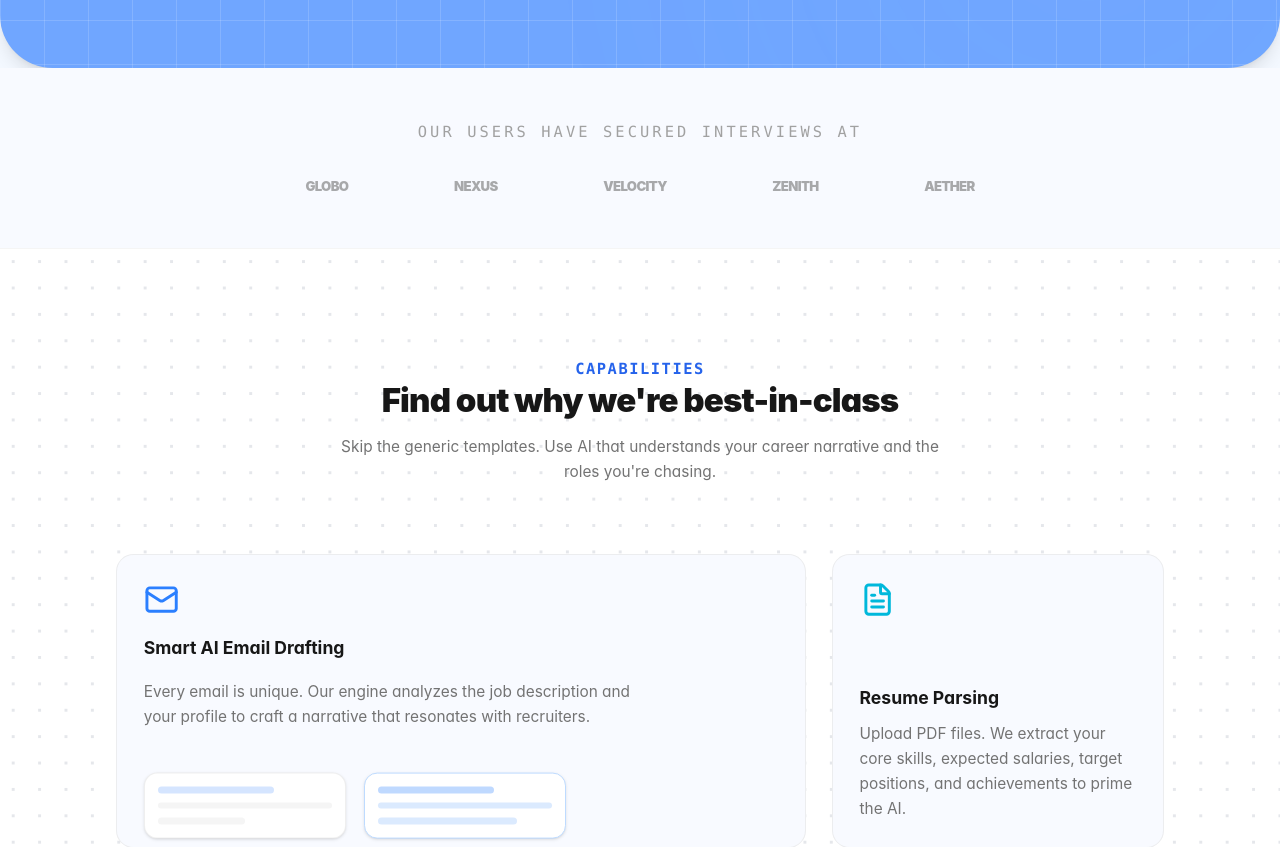
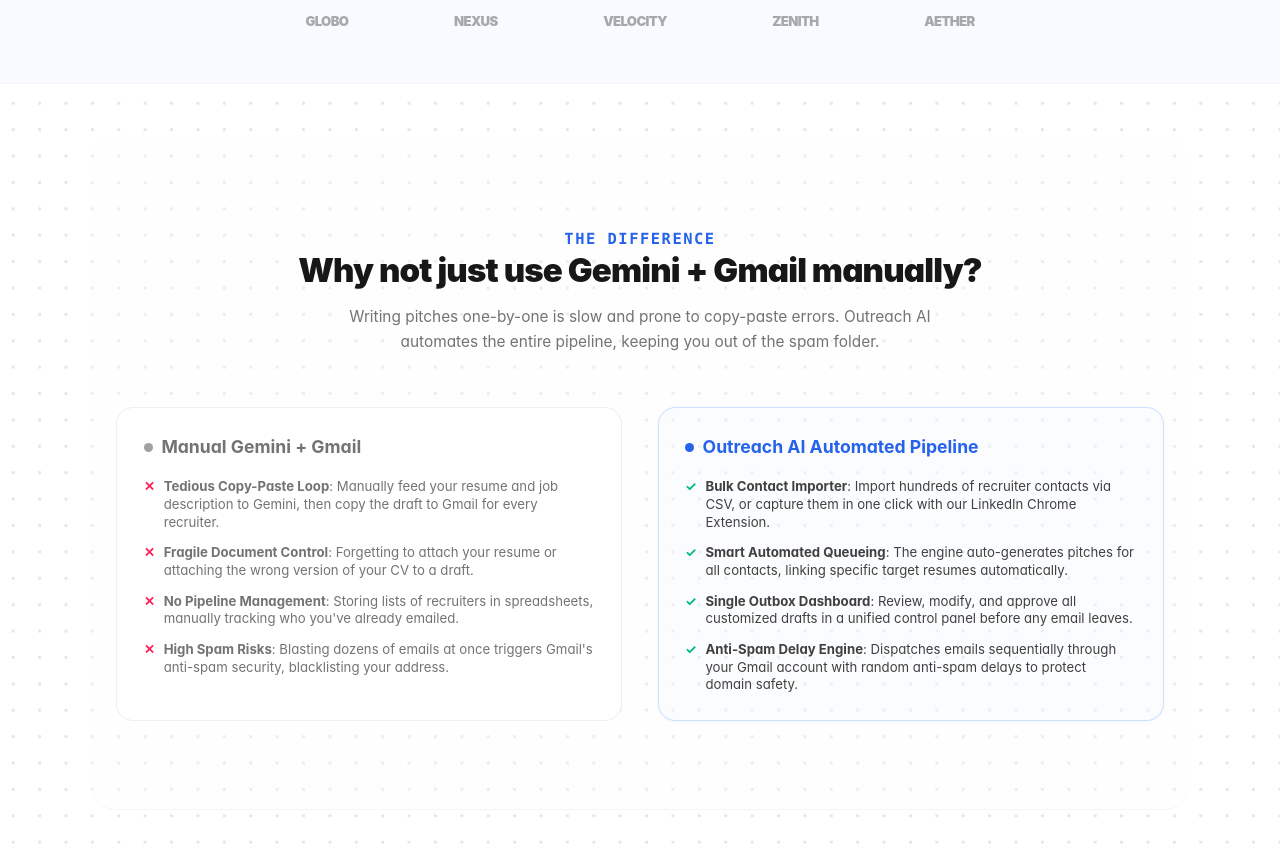
Before and after one commit to Aditya07024/Outreach-AI, a React (Vite) app in the folder frontend/: page / in a window 1280 px wide. Shown: the part 860-1707 px from the top of the page. Built offline with nearby package versions, Linux system fonts and the light colour scheme.

Commit message:
docs(frontend): pivot hero page messaging to focus on emailing pipeline automation and add comparative workflow section

```diff
--- a/frontend/src/pages/LandingPage.tsx
+++ b/frontend/src/pages/LandingPage.tsx
@@ -294,15 +294,15 @@
               <div className="space-y-6 lg:col-span-7 text-left text-white animate-fade-in-up">
                 <div className="inline-flex items-center gap-2 px-4 py-1.5 rounded-full bg-white/20 border border-white/30 text-white text-sm font-mono font-bold tracking-widest uppercase">
                   <Sparkles className="w-3.5 h-3.5" />
-                  <span>Next-Gen Outreach</span>
+                  <span>Pipeline Automation</span>
                 </div>
 
                 <h1 className="text-4xl md:text-5xl lg:text-6xl font-black leading-tight tracking-tight text-white animate-fade-in-up animation-delay-100">
-                  Automate Personalized <br/>Career Outreach with AI
+                  Automated Cold <br/>Emailing Pipeline
                 </h1>
 
                 <p className="text-sm md:text-base text-white/90 max-w-md leading-relaxed animate-fade-in-up animation-delay-200">
-                  Upload your resume, connect your Gmail, and let AI generate personalized outreach emails for recruiters. Review every draft before sending with built-in safety delays.
+                  Import recruiter databases in bulk, queue personalized pitches, review drafts in a single outbox, and dispatch sequentially with safety delays to protect your sender reputation.
                 </p>
 
                 <div className="flex flex-wrap gap-3.5 items-center pt-2 animate-fade-in-up animation-delay-300">
@@ -577,27 +577,94 @@
         </div>
       </section>
 
+      {/* Unique Value Proposition Comparison Section */}
+      <section className="py-20 px-6 max-w-[1000px] mx-auto z-10 relative border-b border-neutral-100 bg-neutral-50/30 rounded-3xl my-12 animate-fade-in-up" id="why-different">
+        <div className="text-center mb-12 space-y-3">
+          <span className="text-sm font-mono tracking-widest text-[#2563eb] uppercase font-bold">The Difference</span>
+          <h2 className="text-3xl font-black tracking-tight text-neutral-900">
+            Why not just use Gemini + Gmail manually?
+          </h2>
+          <p className="text-sm text-neutral-500 max-w-xl mx-auto leading-relaxed">
+            Writing pitches one-by-one is slow and prone to copy-paste errors. Outreach AI automates the entire pipeline, keeping you out of the spam folder.
+          </p>
+        </div>
+
+        <div className="grid grid-cols-1 md:grid-cols-2 gap-8 mt-8">
+          {/* Manual Workflow */}
+          <div className="bg-white p-6 rounded-2xl border border-neutral-200/60 space-y-4">
+            <h3 className="text-base font-bold text-neutral-500 flex items-center gap-2">
+              <span className="w-2 h-2 rounded-full bg-neutral-400" />
+              Manual Gemini + Gmail
+            </h3>
+            <ul className="space-y-3 text-xs text-neutral-500">
+              <li className="flex items-start gap-2">
+                <span className="text-rose-500 font-bold">✕</span>
+                <span><strong>Tedious Copy-Paste Loop</strong>: Manually feed your resume and job description to Gemini, then copy the draft to Gmail for every recruiter.</span>
+              </li>
+              <li className="flex items-start gap-2">
+                <span className="text-rose-500 font-bold">✕</span>
+                <span><strong>Fragile Document Control</strong>: Forgetting to attach your resume or attaching the wrong version of your CV to a draft.</span>
+              </li>
+              <li className="flex items-start gap-2">
+                <span className="text-rose-500 font-bold">✕</span>
+                <span><strong>No Pipeline Management</strong>: Storing lists of recruiters in spreadsheets, manually tracking who you've already emailed.</span>
+              </li>
+              <li className="flex items-start gap-2">
+                <span className="text-rose-500 font-bold">✕</span>
+                <span><strong>High Spam Risks</strong>: Blasting dozens of emails at once triggers Gmail's anti-spam security, blacklisting your address.</span>
+              </li>
+            </ul>
+          </div>
+
+          {/* Outreach AI Automated Pipeline */}
+          <div className="bg-blue-50/20 p-6 rounded-2xl border border-blue-200/80 space-y-4 shadow-sm shadow-blue-500/5">
+            <h3 className="text-base font-bold text-[#2563eb] flex items-center gap-2">
+              <span className="w-2 h-2 rounded-full bg-[#2563eb]" />
+              Outreach AI Automated Pipeline
+            </h3>
+            <ul className="space-y-3 text-xs text-neutral-700">
+              <li className="flex items-start gap-2">
+                <span className="text-emerald-500 font-bold">✓</span>
+                <span><strong>Bulk Contact Importer</strong>: Import hundreds of recruiter contacts via CSV, or capture them in one click with our LinkedIn Chrome Extension.</span>
+              </li>
+              <li className="flex items-start gap-2">
+                <span className="text-emerald-500 font-bold">✓</span>
+                <span><strong>Smart Automated Queueing</strong>: The engine auto-generates pitches for all contacts, linking specific target resumes automatically.</span>
+              </li>
+              <li className="flex items-start gap-2">
+                <span className="text-emerald-500 font-bold">✓</span>
+                <span><strong>Single Outbox Dashboard</strong>: Review, modify, and approve all customized drafts in a unified control panel before any email leaves.</span>
+              </li>
+              <li className="flex items-start gap-2">
+                <span className="text-emerald-500 font-bold">✓</span>
+                <span><strong>Anti-Spam Delay Engine</strong>: Dispatches emails sequentially through your Gmail account with random anti-spam delays to protect domain safety.</span>
+              </li>
+            </ul>
+          </div>
+        </div>
+      </section>
+
       {/* Feature Bento Grid Section */}
       <section className="py-24 px-6 max-w-[1000px] mx-auto z-10 relative" id="features">
         <div className="text-center mb-16 space-y-3">
           <span className="text-sm font-mono tracking-widest text-[#2563eb] uppercase font-bold">Capabilities</span>
           <h2 className="text-3xl font-black tracking-tight text-neutral-900">
-            Find out why we're best-in-class
+            Complete Job Outreach Pipeline
           </h2>
           <p className="text-sm text-neutral-500 max-w-xl mx-auto leading-relaxed">
-            Skip the generic templates. Use AI that understands your career narrative and the roles you're chasing.
+            Skip manual templates and fragile copy-pasting. Outreach AI automates database management, drafting, and sequential delivery.
           </p>
         </div>
 
         <div className="grid grid-cols-1 md:grid-cols-3 gap-6 text-neutral-800">
 
-          {/* Card 1: AI Email Drafting (2 Cols) */}
+          {/* Card 1: Bulk Campaign Pitch Drafting (2 Cols) */}
           <div className="md:col-span-2 rounded-2xl p-6 bg-[#f8faff] border border-neutral-200/60 hover:border-blue-400/40 transition-all duration-300 hover:scale-[1.01] hover:-translate-y-0.5 relative overflow-hidden group flex flex-col justify-between min-h-[240px] hover:shadow-xl hover:shadow-blue-500/5">
             <div className="space-y-4 z-10">
               <Mail className="w-8 h-8 text-blue-500" />
-              <h3 className="text-base font-bold text-neutral-900">Smart AI Email Drafting</h3>
+              <h3 className="text-base font-bold text-neutral-900">Personalized Bulk Drafting</h3>
               <p className="text-sm text-neutral-500 max-w-md leading-relaxed">
-                Every email is unique. Our engine analyzes the job description and your profile to craft a narrative that resonates with recruiters.
+                Automatically match job specifications and recruiter roles to your specific target resume, drafting bulk pitches customized for each contact.
               </p>
             </div>
             {/* Visual simulation elements */}
@@ -681,10 +748,10 @@
             <div className="hidden lg:block absolute top-6 left-12 right-12 h-[1px] bg-neutral-200" />
 
             {[
-              { step: '1', title: 'Upload Resume', desc: 'Simply drop your CV. Our AI extracts core skills and learns your voice.' },
+              { step: '1', title: 'Upload Resume', desc: 'Simply drop your CV. Our engine extracts core skills and parses job roles.' },
               { step: '2', title: 'Link Gmail', desc: 'Connect via Google OAuth secure token. No credentials saved.' },
-              { step: '3', title: 'Generate Drafts', desc: 'Paste recruiter contacts. Watch as Grok drafts custom pitches.' },
-              { step: '4', title: 'Review & Send', desc: 'Review everything. Once approved, the queue dispatches emails.' }
+              { step: '3', title: 'Queue Campaigns', desc: 'Import recruiter databases or capture contacts from LinkedIn in one click.' },
+              { step: '4', title: 'Sequential Send', desc: 'Approve drafts in your Outbox; our engine dispatches them with safe delays.' }
             ].map((item, idx) => (
               <div key={idx} className="space-y-4 group relative hover:translate-y-[-2px] transition-transform duration-300">
                 <div className="w-12 h-12 rounded-full bg-white border border-neutral-200 flex items-center justify-center group-hover:border-blue-500 transition-colors shadow-sm">
```
